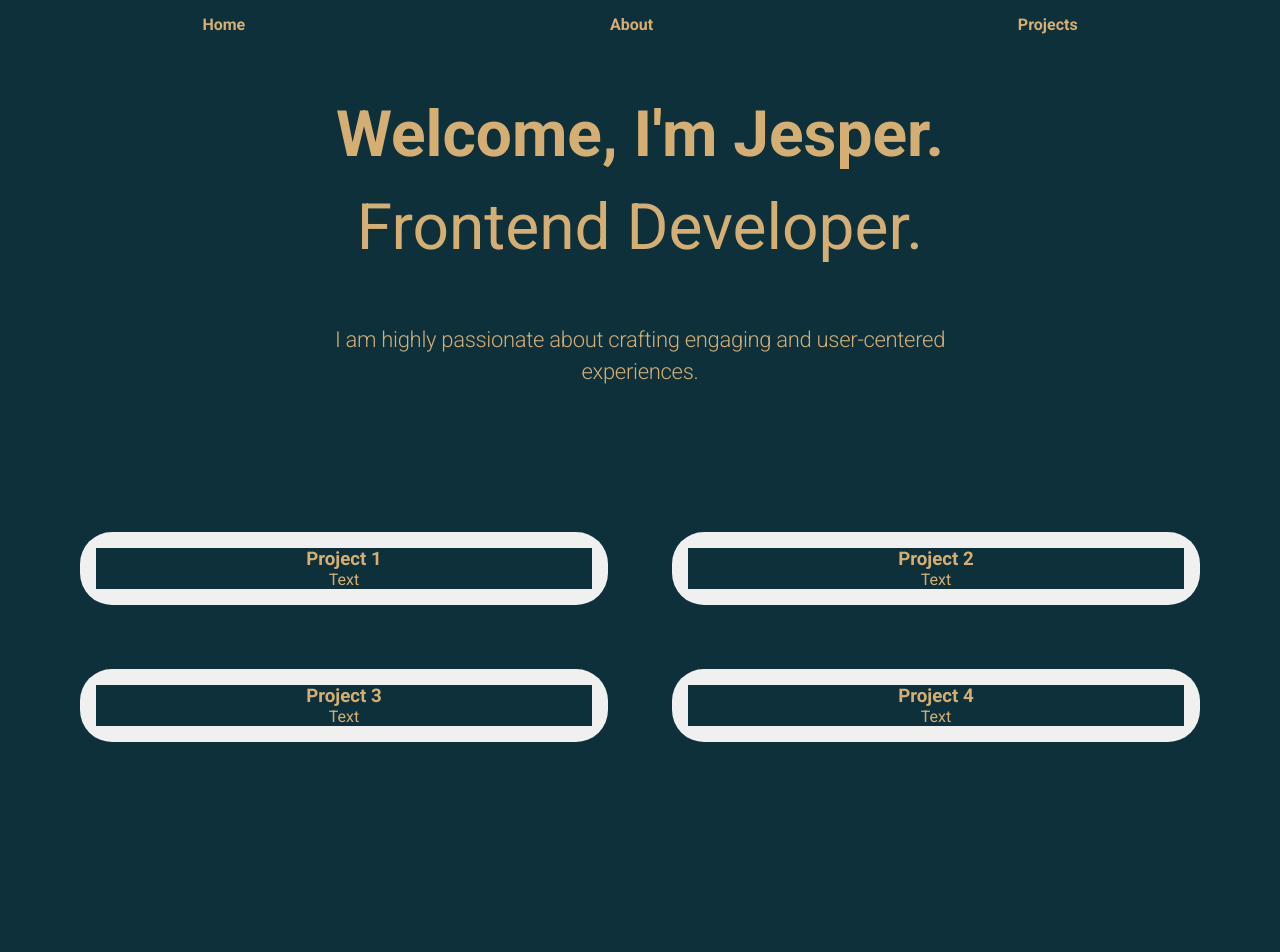
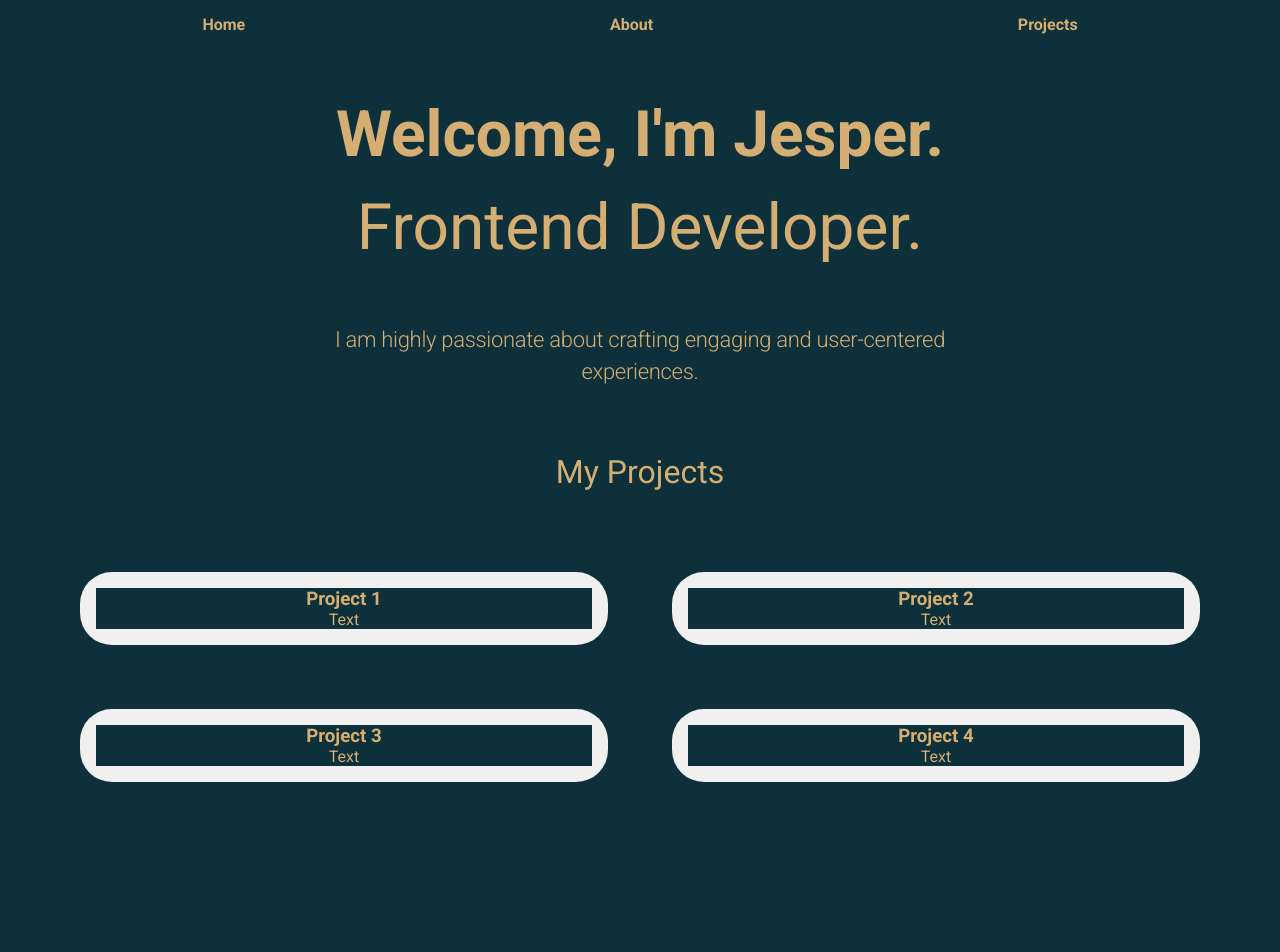
Before and after one commit to jesperkling/portfolio, a React (Vite) app: page / in a window 1280 px wide. Shown: the top 952 px of the page. Built offline with nearby package versions, Linux system fonts and the light colour scheme; the HTML template or start-up script is replaced by a standard one.

Commit message:
Fixed styling on the projects

```diff
--- a/src/components/projects/Projects.jsx
+++ b/src/components/projects/Projects.jsx
@@ -21,6 +21,7 @@ const Projects = () => {
   ];
   return (
     <section className="showcase">
+      <h3 className="title">My Projects</h3>
       <ul>
         {projects.map((project, index) => (
           <li key={index}>
--- a/src/components/projects/projects.scss
+++ b/src/components/projects/projects.scss
@@ -1,8 +1,17 @@
-.showcase ul {
+.showcase {
+  .title {
+    font-size: 32px;
+    line-height: 40px;
+    font-weight: 400;
+    text-align: center;
+  }
+
+  ul {
     padding: 80px;
     display: grid;
     grid-template-columns: repeat(1, 1fr);
     gap: 4rem;
+    justify-content: center;
 
     li {
       background-color: #f0f0f0;
@@ -14,6 +23,7 @@
       grid-template-rows: auto auto;
     }
   }
+}
 
 @media (min-width: 640px) {
   .showcase ul {
```
Lines whose indentation alone changed are shown as unchanged.
